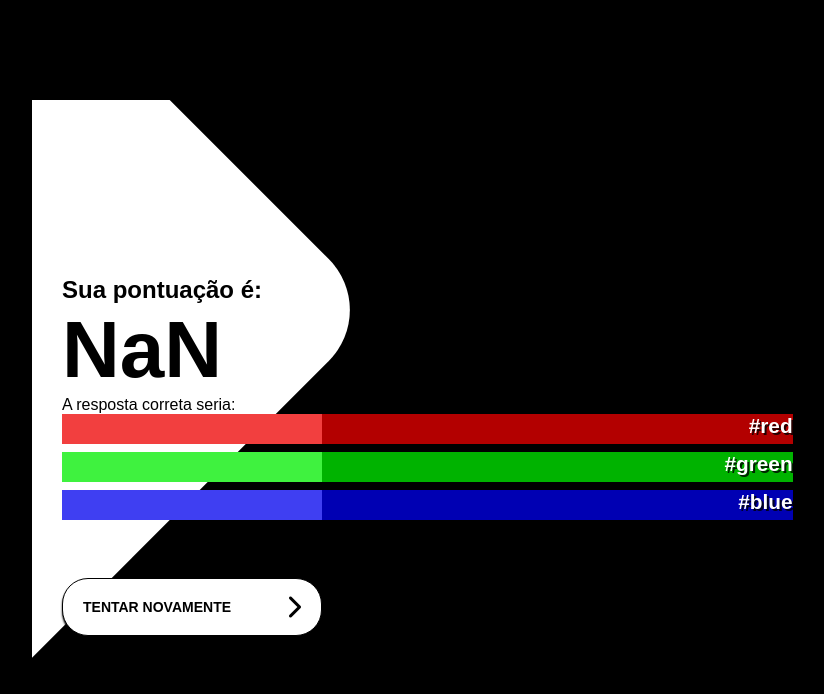
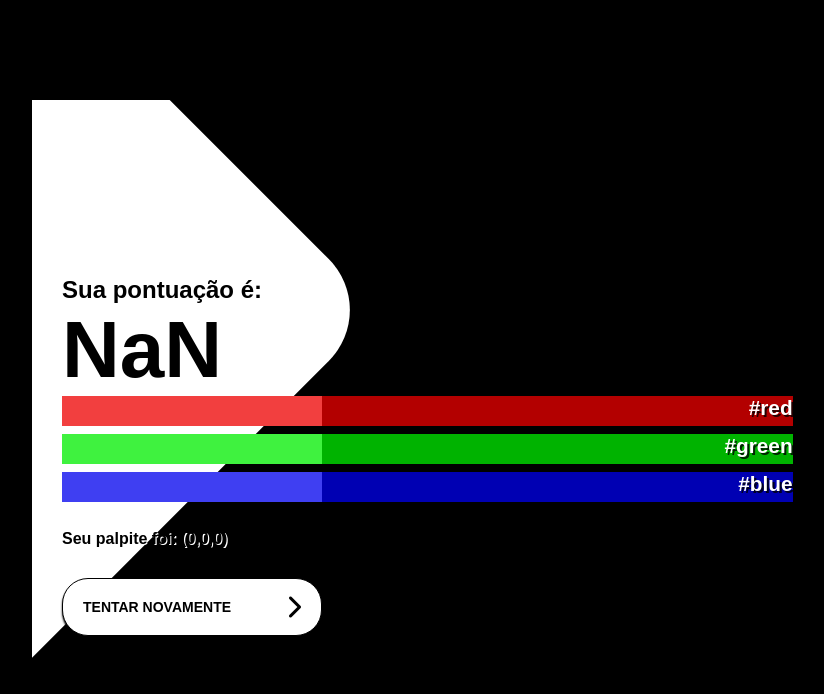
Before and after one commit to airtong/colour-guessing, a plain HTML site: page index.html in a window 1280 px wide. Both pictures are taken after a click on the button "ENVIAR PALPITE". Shown: the whole page, without its empty margins (428-1252 px from the left). Drawn offline with Linux system fonts and the light colour scheme; no server answers.

Commit message:
updating response

```diff
--- a/index.html
+++ b/index.html
@@ -40,7 +40,6 @@
 				<div class="form__field">
 					<h2>Sua pontuação é: </h2>
 					<h1 id="score">18</h1>
-					<p>A resposta correta seria:</p>
 					<div id="progress">
 						<div id="redProgress"><b>365</b></div>
 					</div>
@@ -51,6 +50,7 @@
 						<div id="blueProgress"><b>365</b></div>
 					</div>
 				</div>
+				<p id="lblGuess">Seu palpite foi:</p>
 				<button class="button form__submit" onclick="window.location.reload();">
 					<span class="button__text">Tentar novamente</span>
 					<i class="button__icon fas fa-chevron-right"></i>
--- a/script.js
+++ b/script.js
@@ -14,7 +14,7 @@ function getJson(red, green, blue) {
     var url = baseURL + red + ',' + green + ',' + blue + finalURL;
     console.log(url);
     var httpreq = new XMLHttpRequest(); // a new request
-    httpreq.open("GET", url, false);
+    httpreq.open('GET', url, false);
     httpreq.send(null);
     return httpreq.responseText;
 }
@@ -38,15 +38,22 @@ function updateColors() {
     g_blue = json_obj.colors[2].rgb.b;
 }
 
-function seeAnswer() {
-    console.log(g_red + ',' + g_green + ',' + g_blue);
+function verifyGuess(guess) {
+    if(guess < 0)
+        guess = 0;
+    else if(guess > 255 || isNaN(guess))
+        guess = 255
+    return guess;
 }
 
 function verifyAnswer() {
-    var redGuess = document.getElementById("redGuess").value;
-    var greenGuess = document.getElementById("greenGuess").value;
-    var blueGuess = document.getElementById("blueGuess").value;
-    seeAnswer();
+    var redGuess = parseInt(document.getElementById('redGuess').value);
+    var greenGuess = parseInt(document.getElementById('greenGuess').value);
+    var blueGuess = parseInt(document.getElementById('blueGuess').value);
+
+    redGuess = verifyGuess(redGuess);
+    greenGuess = verifyGuess(greenGuess);
+    blueGuess = verifyGuess(blueGuess);
 
     var redDif = Math.abs(g_red - redGuess);
     var greenDif = Math.abs(g_green - greenGuess);
@@ -57,13 +64,19 @@ function verifyAnswer() {
     document.getElementById('score').innerHTML = score;
 
     var form = document.getElementById('form');
-    form.style.display = "none";
+    form.style.display = 'none';
     var answer = document.getElementById('answer');
-    answer.style.display = "block";
+    answer.style.display = 'block';
 
     move(1,g_red);
     move(2,g_green);
     move(3,g_blue);
+
+    document.getElementById('lblGuess').innerHTML = 'Seu palpite foi: (' + redGuess + ',' + greenGuess + ',' + blueGuess + ')';
+
+    var goalRGB = 'rgb('+g_red+','+g_green+','+g_blue+')';
+    var guessRGB = 'rgb('+redGuess+','+greenGuess+','+blueGuess+')';
+    document.body.style.background = 'linear-gradient(135deg,'+goalRGB+' 50%,'+guessRGB+' 50%)';
 }
 
 
@@ -75,11 +88,11 @@ function move(colour, newPosition) {
 
         var elem;
         if(colour==1)
-            elem = document.getElementById("redProgress");
+            elem = document.getElementById('redProgress');
         else if(colour==2)
-            elem = document.getElementById("greenProgress");
+            elem = document.getElementById('greenProgress');
         else if(colour==3)
-            elem = document.getElementById("blueProgress");
+            elem = document.getElementById('blueProgress');
 
         var width = 1;
         var id = setInterval(frame, 10);
@@ -90,10 +103,10 @@ function move(colour, newPosition) {
                 i = 0;
             } else {
                 width++;
-                elem.style.width = width + "%";
+                elem.style.width = width + '%';
             }
         }
 
-        elem.innerHTML = "<b>"+newPosition+"</b>";
+        elem.innerHTML = '<b>'+newPosition+'</b>';
     }
 }
--- a/style.css
+++ b/style.css
@@ -222,3 +222,8 @@ body {
 #blueProgress{
   background-color: rgba(0,0,255,.7);
 }
+
+#lblGuess{
+  text-shadow: .07em .07em 0px rgb(255,255,255);
+  font-weight: bold;
+}
```
